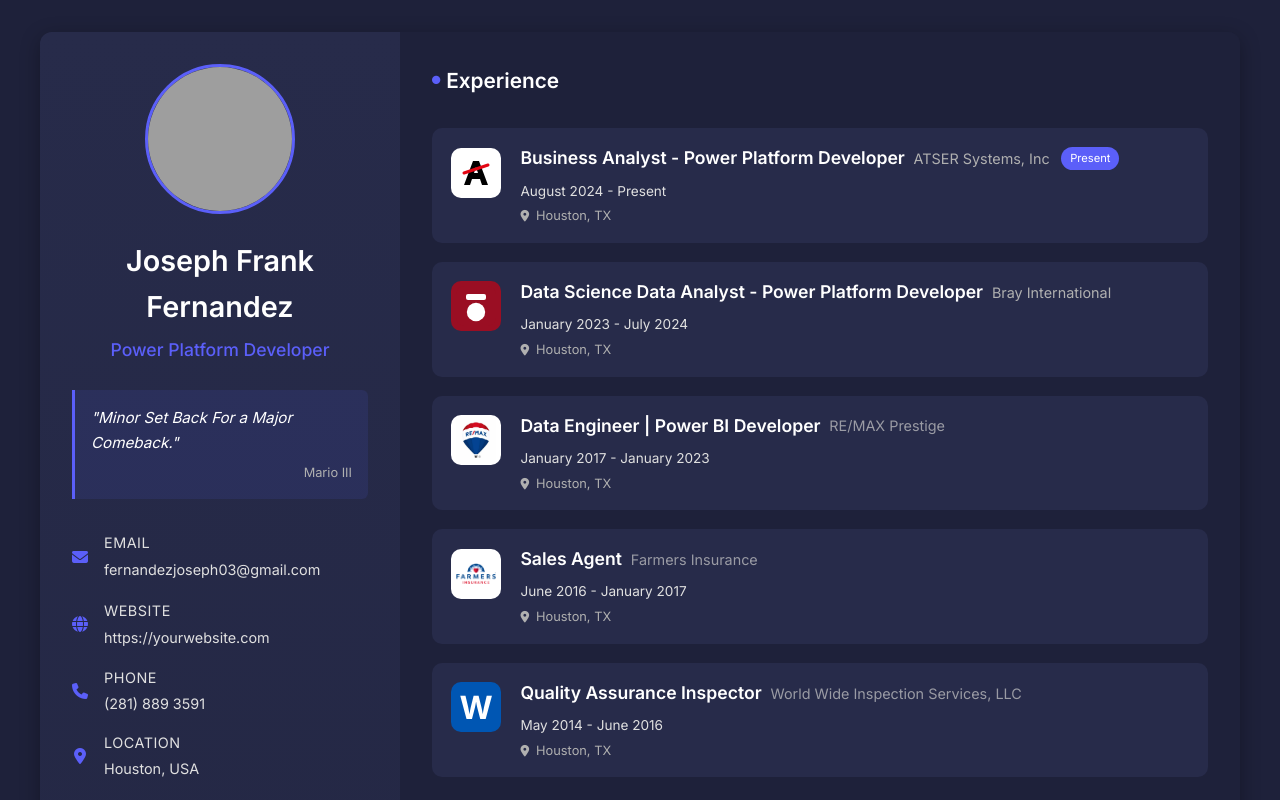
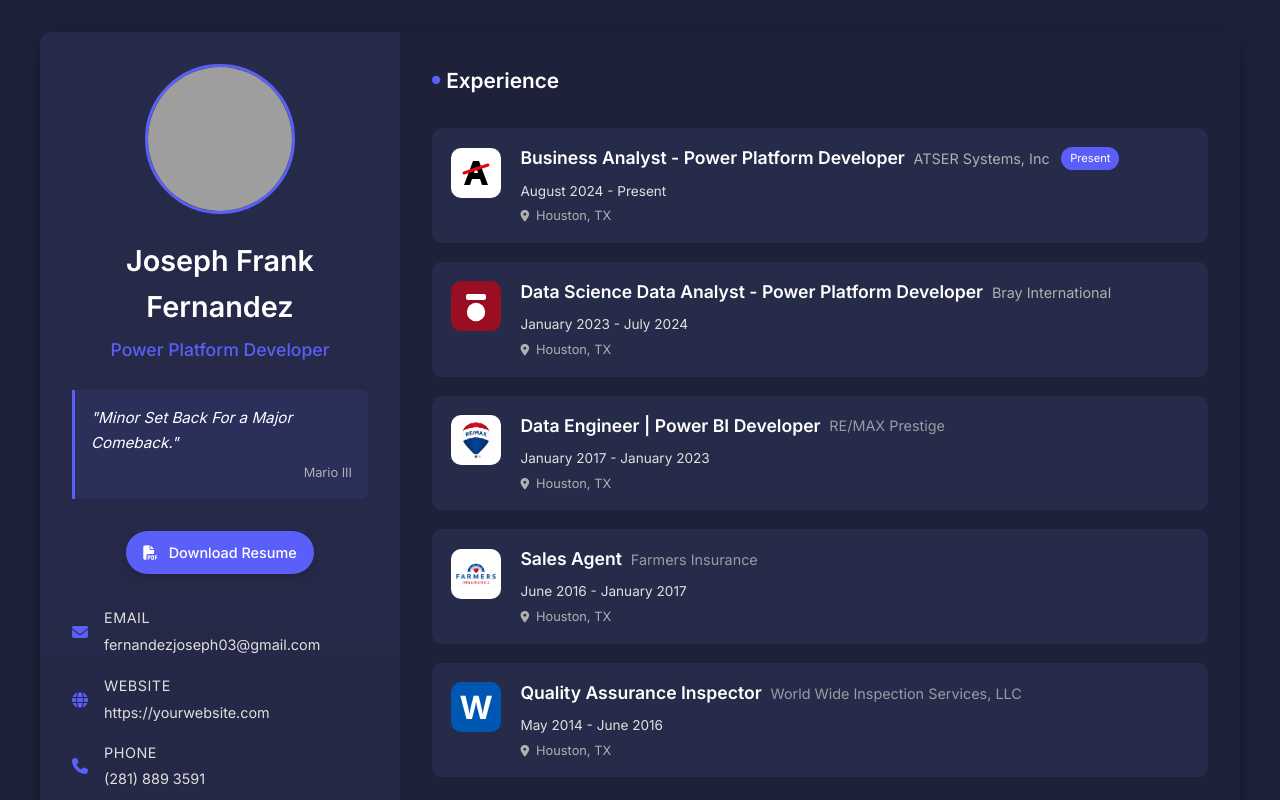
Before and after one commit to joefrank0556/websiteresume-1, a plain HTML site: page index.html in a window 1280 px wide. Shown: the top 800 px of the page. Drawn offline with Linux system fonts and the light colour scheme; grey boxes are pictures that could not be loaded.

Commit message:
Initial commit: Resume website with HTML, CSS, and assets

```diff
--- a/index.html
+++ b/index.html
@@ -20,6 +20,12 @@
                 <div class="quote-container">
                     <p class="quote">"Minor Set Back For a Major Comeback."</p>
                     <p class="quote-author">Mario III</p>
+                </div>
+
+                <div class="download-resume">
+                    <a href="RESUME.pdf" download class="download-button">
+                        <i class="fas fa-file-pdf"></i> Download Resume
+                    </a>
                 </div>
 
                 <div class="contact-info">
@@ -259,8 +265,8 @@
 
                 <div class="education-container">
                     <div class="education-card">
-                        <div class="education-logo" style="background-color: #500000;">
-                            <i class="fas fa-graduation-cap"></i>
+                        <div class="education-logo" style="background-color: #ffffff; display: flex; justify-content: center; align-items: center; padding: 2px; overflow: hidden;">
+                            <img src="javelinanation_logo.jpeg" alt="Texas A&M University - Kingsville Logo" style="max-width: 100%; max-height: 100%; object-fit: contain;">
                         </div>
                         <div class="education-content">
                             <h3>Bachelor of Science in Mechanical Engineering</h3>
--- a/style.css
+++ b/style.css
@@ -117,6 +117,35 @@ ul {
     text-align: right;
     font-size: 0.8em;
     color: var(--text-gray);
+}
+
+.download-resume {
+    margin-bottom: 2em;
+    text-align: center;
+}
+
+.download-button {
+    display: inline-block;
+    background-color: var(--accent-blue);
+    color: white;
+    padding: 0.7em 1.2em;
+    border-radius: 30px;
+    font-weight: 500;
+    font-size: 0.9em;
+    transition: all 0.3s ease;
+    text-decoration: none;
+    box-shadow: 0 4px 6px rgba(0, 0, 0, 0.1);
+}
+
+.download-button:hover {
+    background-color: #4B4FD9;
+    transform: translateY(-2px);
+    box-shadow: 0 6px 8px rgba(0, 0, 0, 0.15);
+    text-decoration: none;
+}
+
+.download-button i {
+    margin-right: 0.5em;
 }
 
 .contact-info {
```
Also changed, not shown: javelinanation_logo.jpeg (added), 2 other files.
